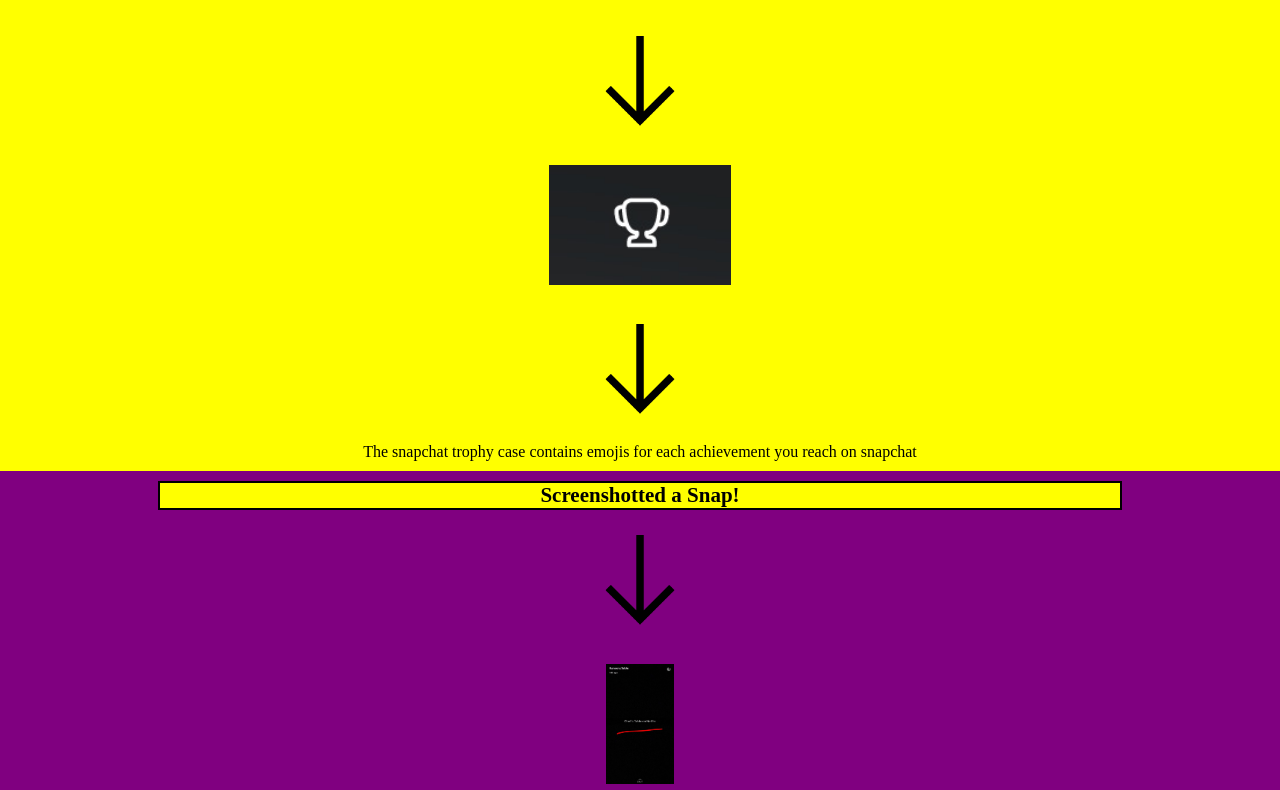
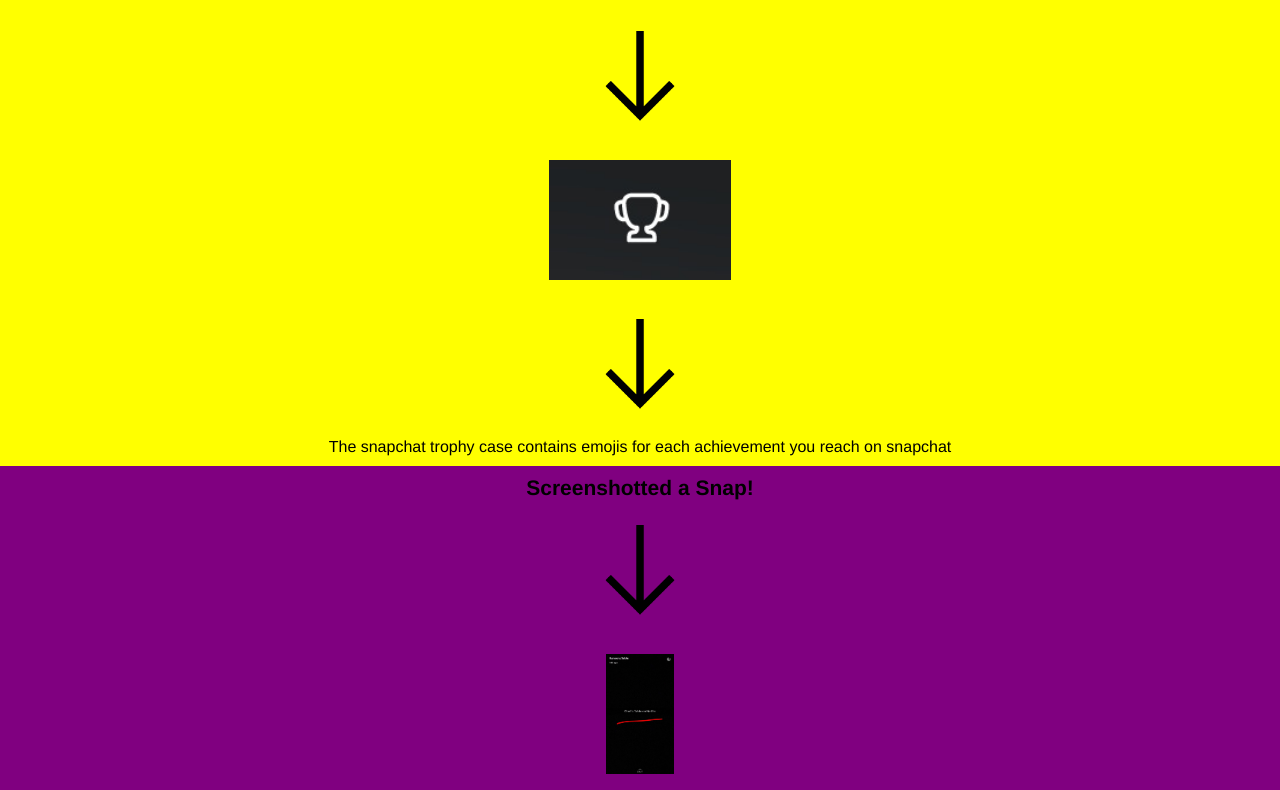
Before and after one commit to mahakurdi/interactive1, a plain HTML site: page project2step2/index.html in a window 1280 px wide. Shown: the part 52-842 px from the top of the page. Drawn offline with Linux system fonts and the light colour scheme.

Commit message:
changeeeeeeee

```diff
--- a/project2step2/main.css
+++ b/project2step2/main.css
@@ -21,24 +21,25 @@
 
 img{
   margin: 10px auto;
-  transition: all 500ms ease;
+  transition: all 600ms ease;
 }
 
 img:hover{
-  transform: scale(1.2);
+  transform: scale(1.5);
 }
 
 p{
   text-align: center;
   font-weight: 40px;
+  font-family: helvetica;
    }
+
 h1 {
-  background: yellow;
-  border: 2px solid black;
   width: 75%;
   display: block;
   margin: 0px auto;
   font-size: 21px;
+  font-family: helvetica;
 }
 
 #happyDevil {
```
